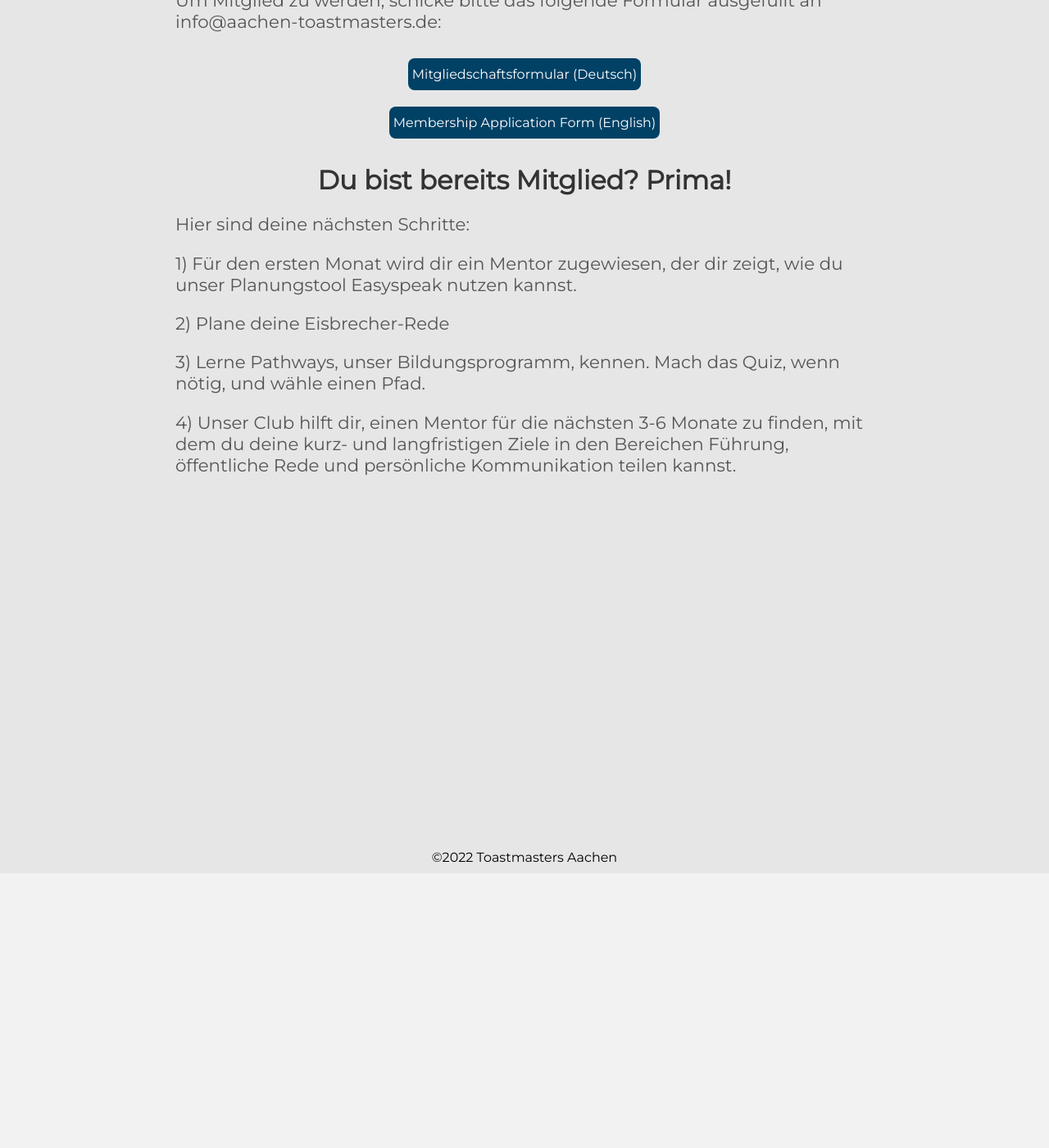
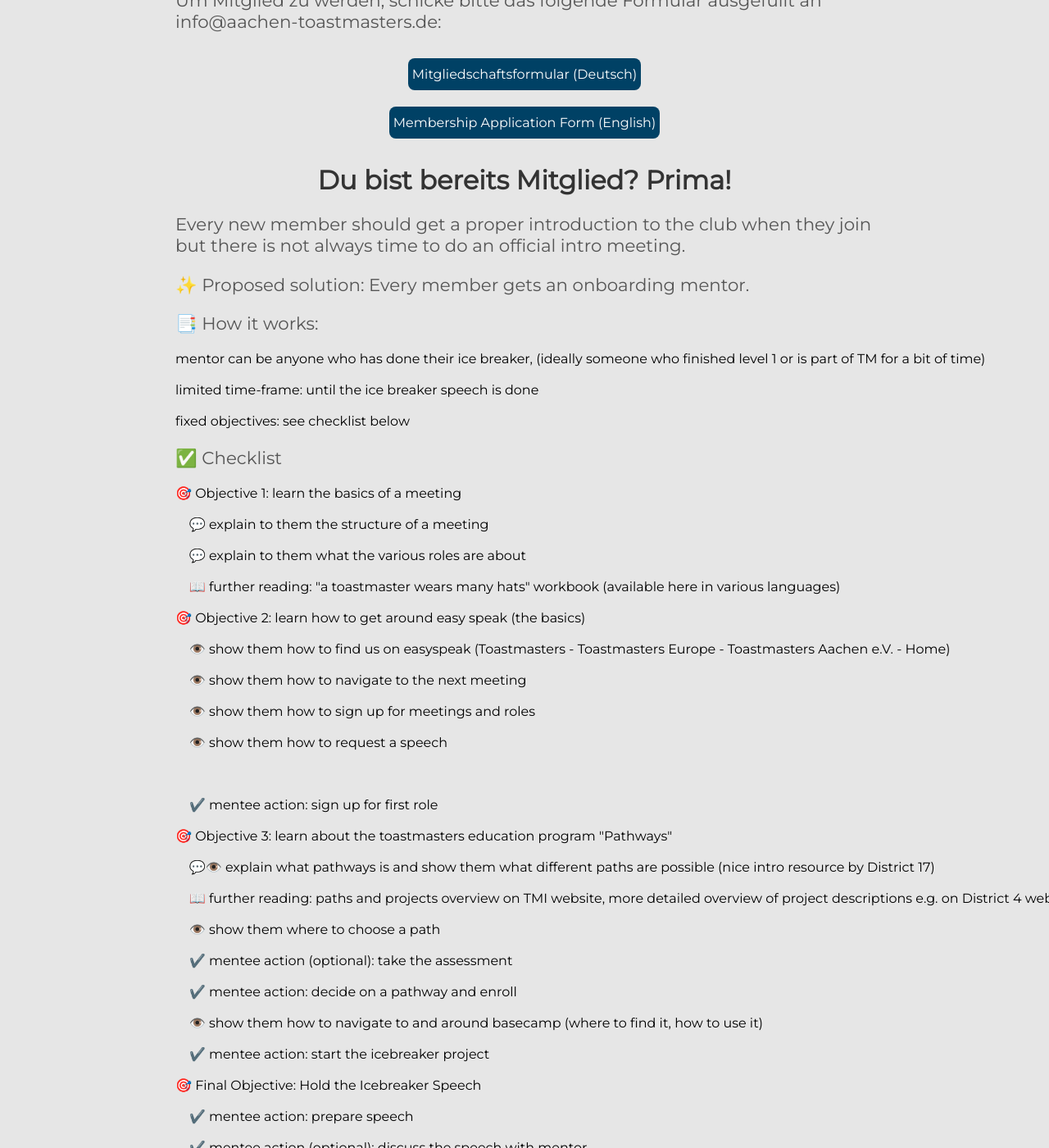
Before and after one commit to toastmasters-aachen/toastmasters-aachen.github.io, a Jekyll site: the page built from membership.md, in a window 1280 px wide and 1400 px high, scrolled down 335 px. Shown: the whole window at 82% size. Built offline with Jekyll 4.4.1, drawn with Linux system fonts in a browser that asks for light colours; before the commit the page ends 975 px from its top, so only the background shows below that; some of the changed text lies outside the part shown.

Commit message:
Update membership.md

```diff
--- a/membership.md
+++ b/membership.md
@@ -17,12 +17,74 @@ Um Mitglied zu werden, schicke bitte das folgende Formular ausgefüllt an info@a
 
 # Du bist bereits Mitglied? Prima!
 
-Hier sind deine nächsten Schritte:
+Every new member should get a proper introduction to the club when they join but there is not always time to do an official intro meeting.
 
-1) Für den ersten Monat wird dir ein Mentor zugewiesen, der dir zeigt, wie du unser Planungstool Easyspeak nutzen kannst.
+✨ Proposed solution: Every member gets an onboarding mentor.
 
-2) Plane deine Eisbrecher-Rede
+📑 How it works:
 
-3) Lerne Pathways, unser Bildungsprogramm, kennen.  Mach das Quiz, wenn nötig, und wähle einen Pfad.
+    mentor can be anyone who has done their ice breaker, (ideally someone who finished level 1 or is part of TM for a bit of time)
 
-4) Unser Club hilft dir, einen Mentor für die nächsten 3-6 Monate zu finden, mit dem du deine kurz- und langfristigen Ziele in den Bereichen Führung, öffentliche Rede und persönliche Kommunikation teilen kannst.
+    limited time-frame: until the ice breaker speech is done
+
+    fixed objectives: see checklist below
+
+✅ Checklist
+
+    🎯 Objective 1: learn the basics of a meeting
+
+        💬 explain to them the structure of a meeting
+
+        💬 explain to them what the various roles are about
+
+        📖 further reading: "a toastmaster wears many hats" workbook (available here in various languages)
+
+    🎯 Objective 2: learn how to get around easy speak (the basics)
+
+        👁️ show them how to find us on easyspeak (Toastmasters - Toastmasters Europe - Toastmasters Aachen e.V. - Home)
+
+        👁️ show them how to navigate to the next meeting
+
+        👁️ show them how to sign up for meetings and roles
+
+        👁️ show them how to request a speech
+
+
+
+        ✔️ mentee action: sign up for first role
+
+    🎯 Objective 3: learn about the toastmasters education program "Pathways"
+
+        💬👁️ explain what pathways is and show them what different paths are possible (nice intro resource by District 17)
+
+        📖 further reading: paths and projects overview on TMI website, more detailed overview of project descriptions e.g. on District 4 website
+
+        👁️ show them where to choose a path
+
+        ✔️ mentee action (optional): take the assessment
+
+        ✔️ mentee action: decide on a pathway and enroll
+
+        👁️ show them how to navigate to and around basecamp (where to find it, how to use it)
+
+        ✔️ mentee action: start the icebreaker project
+
+    🎯 Final Objective: Hold the Icebreaker Speech
+
+        ✔️ mentee action: prepare speech
+
+        ✔️ mentee action (optional): discuss the speech with mentor
+
+        ✔️ mentee action: request speech
+
+        ✔️ mentee action: hold speech
+
+        ✔️ mentee action: finish project in basecamp
+
+🏁 What to do when Mentee finishes the Final Objective?
+
+    🎉🥳 celebrate: give them a shoutout in the club meeting
+
+    🔛 decide whether you want to continue mentoring or stop here (consider your time, your goals, the mentees goals, your and their experience etc.)
+
+    optional: take on another mentee
```
